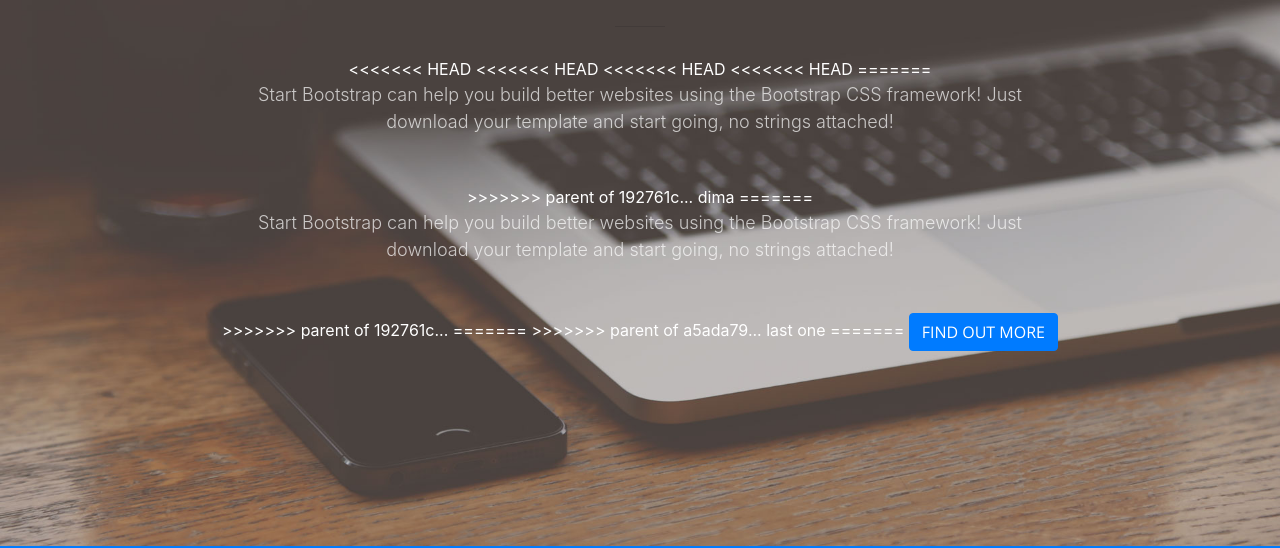
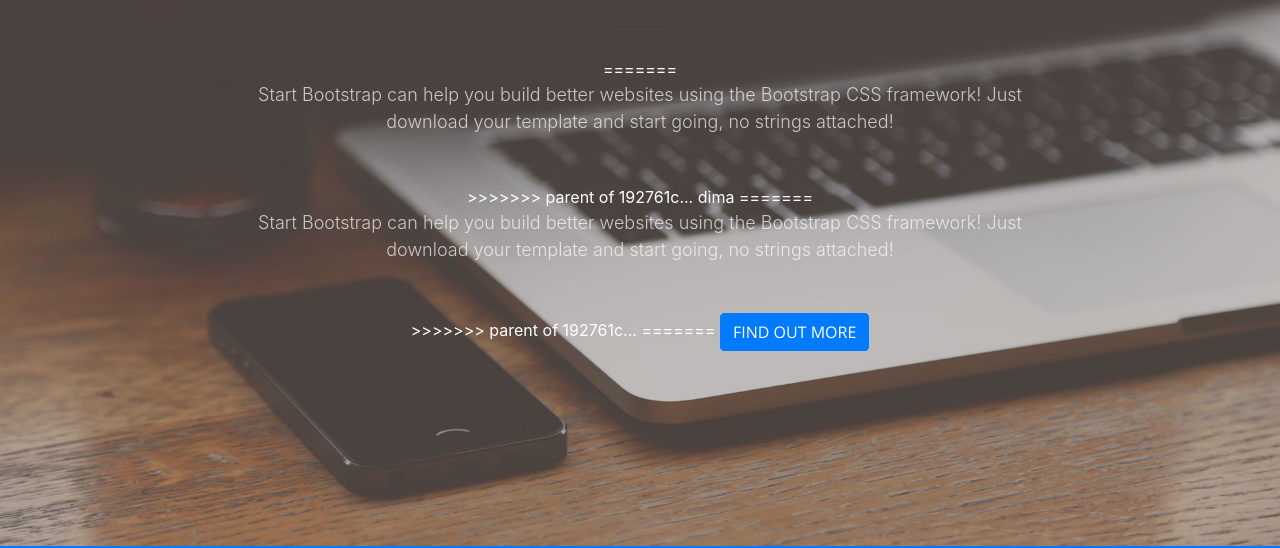
Before and after one commit to 80000K/Web, a website with bundled scripts: page index.html in a window 1280 px wide. Shown: the part 254-802 px from the top of the page. Built offline with nearby package versions, Linux system fonts and the light colour scheme.

Commit message:
erased all

```diff
--- a/index.html
+++ b/index.html
@@ -59,10 +59,7 @@
         <div class="header-content-inner">
           <h1 id="homeHeading"> WElcome</h1>
           <hr>
-<<<<<<< HEAD
-<<<<<<< HEAD
-<<<<<<< HEAD
-<<<<<<< HEAD
+
 
 =======
           <p>Start Bootstrap can help you build better websites using the Bootstrap CSS framework! Just download your template and start going, no strings attached!</p>
@@ -70,9 +67,6 @@
 =======
           <p>Start Bootstrap can help you build better websites using the Bootstrap CSS framework! Just download your template and start going, no strings attached!</p>
 >>>>>>> parent of 192761c...
-=======
-          <pe</p>
->>>>>>> parent of a5ada79... last one
 =======
 
           <a class="btn btn-primary btn-xl js-scroll-trigger" href="#about">Find Out More</a>
```
